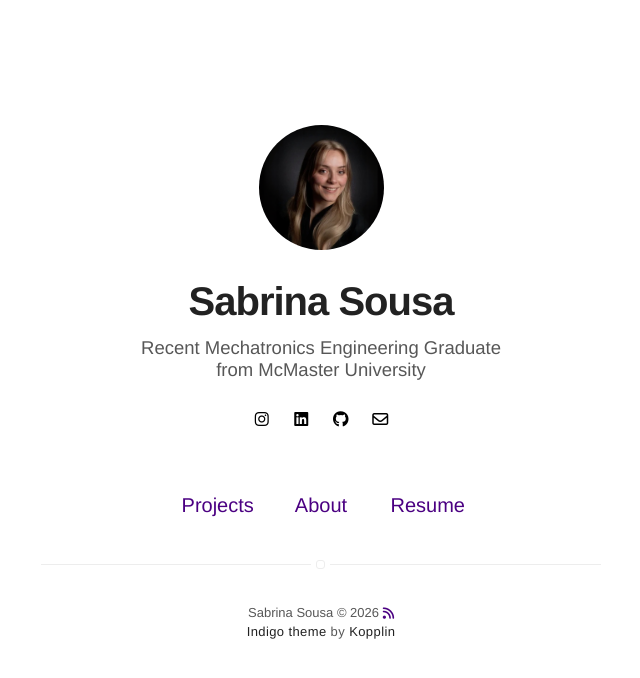
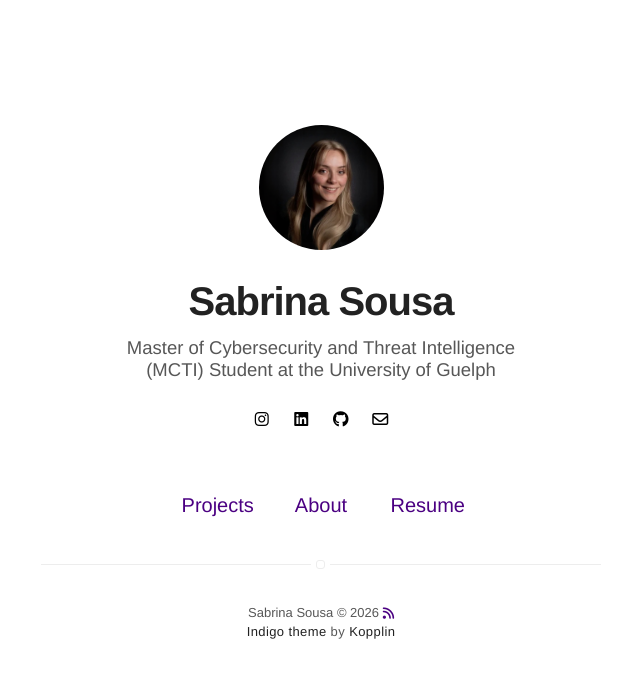
Before and after one commit to sabrina-v-sousa/sabrina-v-sousa.github.io, a Jekyll site: the page built from index.html, in a window 1280 px wide. Shown: the top 678 px of the page, without its empty margins (319-959 px from the left). Built offline with Jekyll 4.4.1, drawn with Linux system fonts in a browser that asks for light colours; nearby versions of some CDN libraries; part of the change alters nothing that is shown.

```diff
--- a/_config.yml
+++ b/_config.yml
@@ -1,6 +1,6 @@
 # main text of home
 title: Sabrina Sousa
-bio: Recent Mechatronics Engineering Graduate from McMaster University
+bio: Master of Cybersecurity and Threat Intelligence (MCTI) Student at the University of Guelph
 
 # twitter summary info
 description: A blog about technology and stuff related
@@ -20,7 +20,7 @@ resume: true
 resume-external: true
 resume-url: /assets/Resume-SabrinaSousa.pdf
 
-url: https://Sabrina-V-Sousa.github.io
+url: https://sabrina-v-sousa.github.io
 # your url: https://USERNAME.github.io
 
 permalink: /:title/
@@ -38,22 +38,22 @@ disqus:
 #twitter: mytwitter
 instagram: sabri_suns
 linkedin: sousas8
-github: Sabrina-V-Sousa
+github: sabrina-v-sousa
 email: sabrinavsousa14@gmail.com
 
-authors:
-  johndoe:
-    name: John Doe
-    bio: A Man who travels the world eating noodles
-    external-image: false
-    picture: assets/images/profile.jpg
-    twitter: johndoe
-  jamesfoster:
-    name: James Foster
-    bio: A Man who develops software with coffee
-    external-image: false
-    picture: assets/images/james.jpg
-    twitter: jamesfoster
+# authors:
+#  johndoe:
+#    name: John Doe
+#    bio: A Man who travels the world eating noodles
+#    external-image: false
+#    picture: assets/images/profile.jpg
+#    twitter: johndoe
+#  jamesfoster:
+#    name: James Foster
+#    bio: A Man who develops software with coffee
+#    external-image: false
+#    picture: assets/images/james.jpg
+#    twitter: jamesfoster
 
 # do you want a larger site? change the option below
 # options: [normal, large] | default: normal
```
